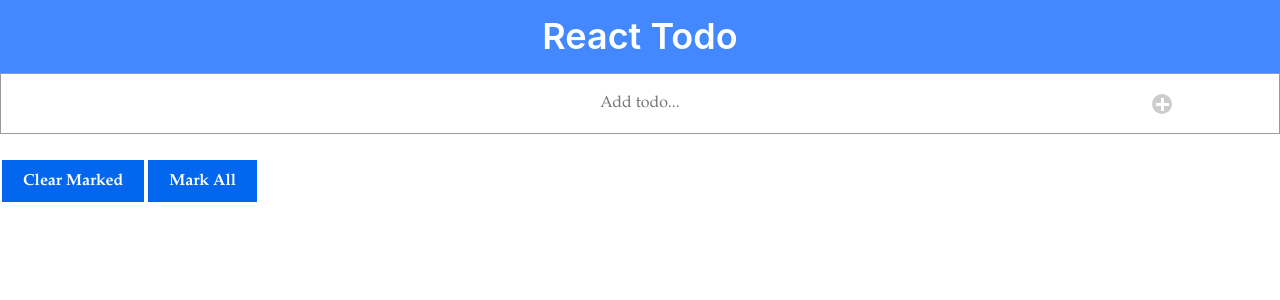
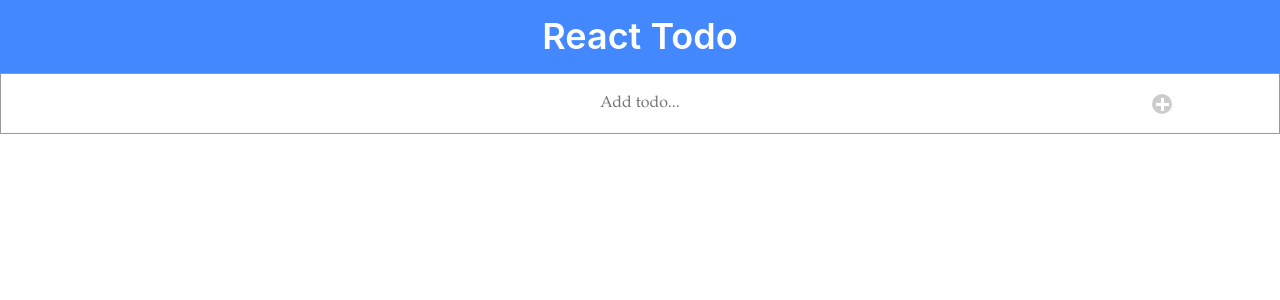
Before and after one commit to lyndonpanton/react-todo, a React (Create React App) app: page / in a window 1280 px wide. Shown: the top 300 px of the page. Built offline with nearby package versions, Linux system fonts and the light colour scheme.

Commit message:
removed buttons, changed method

```diff
--- a/src/App.js
+++ b/src/App.js
@@ -2,7 +2,7 @@ import React from "react";
 import Header from "./Header";
 import Input from "./Input";
 import Todo from "./Todo";
-import Button from "./Button";
+// import Button from "./Button";
 import "./App.css";
 
 class App extends React.Component {
@@ -91,9 +91,9 @@ class App extends React.Component {
 			<div className="app">
 				<Header />
 				<Input handleSubmit={(event) => this.handleSubmit(event)} />
-				<Todo todos={this.state.todos} handleClick={(event) => this.removeTodo(event)} checkTodo={(event, index) => this.checkTodo(event, index)} />
-				<Button type="Clear Marked" handleClick={(event) => this.clearMarked(event)} />
-				<Button type="Mark All" handleClick={(event) => this.markAll(event)} />
+				<Todo todos={this.state.todos} handlePress={this.removeTodo} checkTodo={(event, index) => this.checkTodo(event, index)} />
+				{/* <Button type="Clear Marked" handleClick={(event) => this.clearMarked(event)} /> */}
+				{/* <Button type="Mark All" handleClick={(event) => this.markAll(event)} /> */}
 			</div>
 		);
 	}
```
